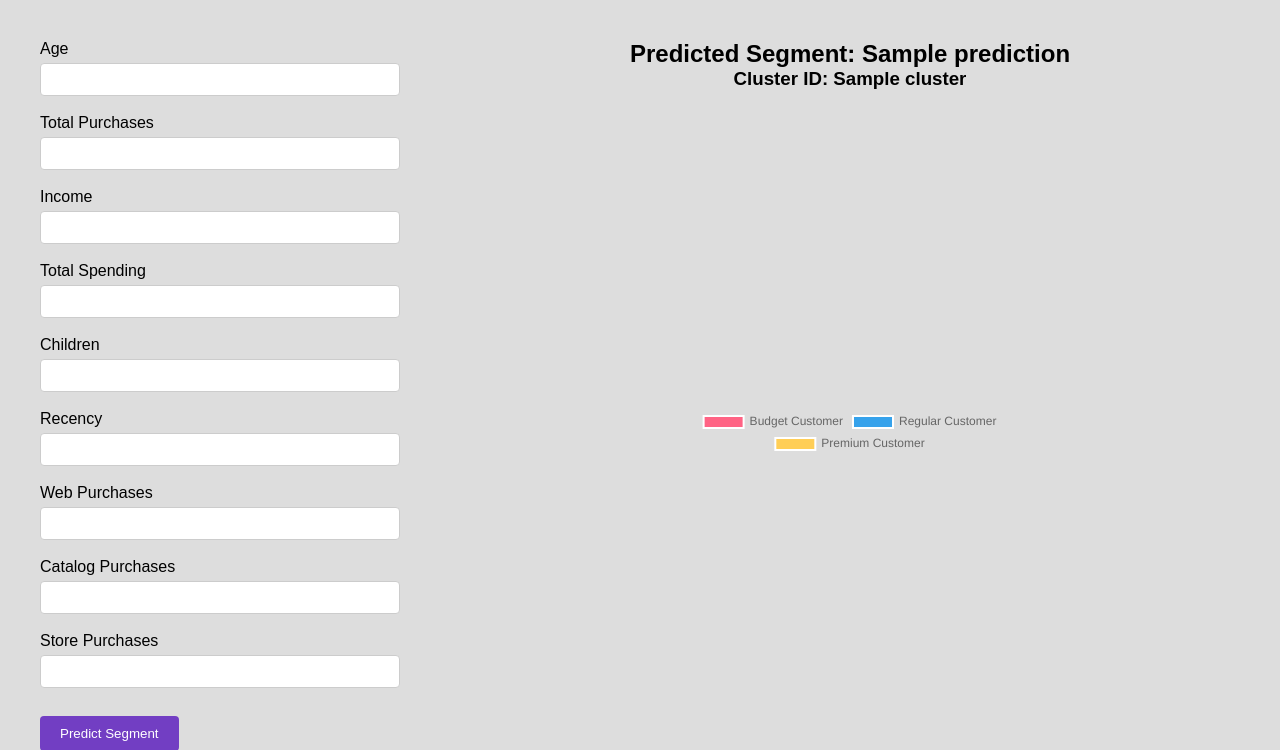
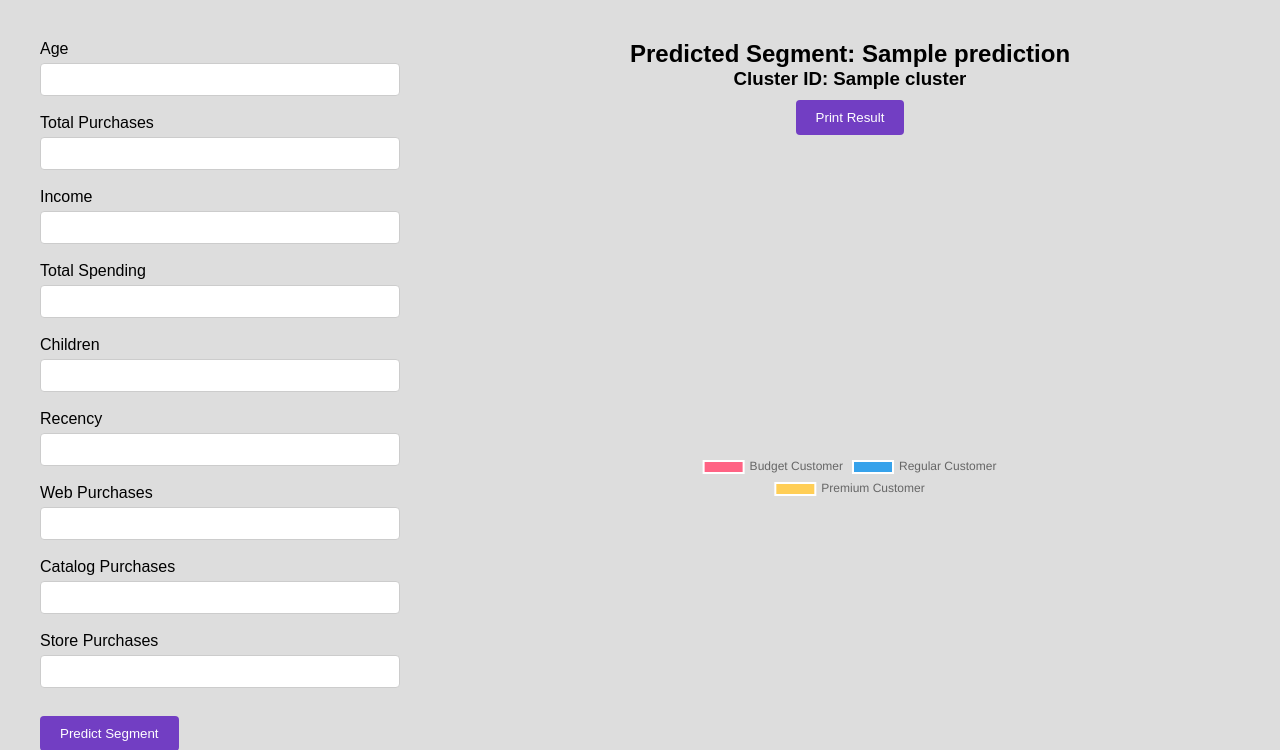
Before and after one commit to Aditya9862/Customer-segmentation, a Flask app: template templates/index.html in a window 1280 px wide. Shown: the part 80-830 px from the top of the page. Run offline with Flask 3, Linux system fonts and the light colour scheme; the template is opened without the code that fills it: most values are stand-ins (such as "Sample title", 1, 10 or a date in 2020); parts of the project's set-up code (start-up, migrations or seed data) failed here and were passed over.

Commit message:
Update index.html

```diff
--- a/templates/index.html
+++ b/templates/index.html
@@ -126,6 +126,7 @@
         <div class="result-section">
             <h2>Predicted Segment: {{ prediction }}</h2>
             <h3>Cluster ID: {{ cluster }}</h3>
+            <button onclick="window.print()" class="print-btn">Print Result</button>
 
             <div id="chartData"
                  data-budget="{{ pie_data['Budget Customer'] }}"
```
